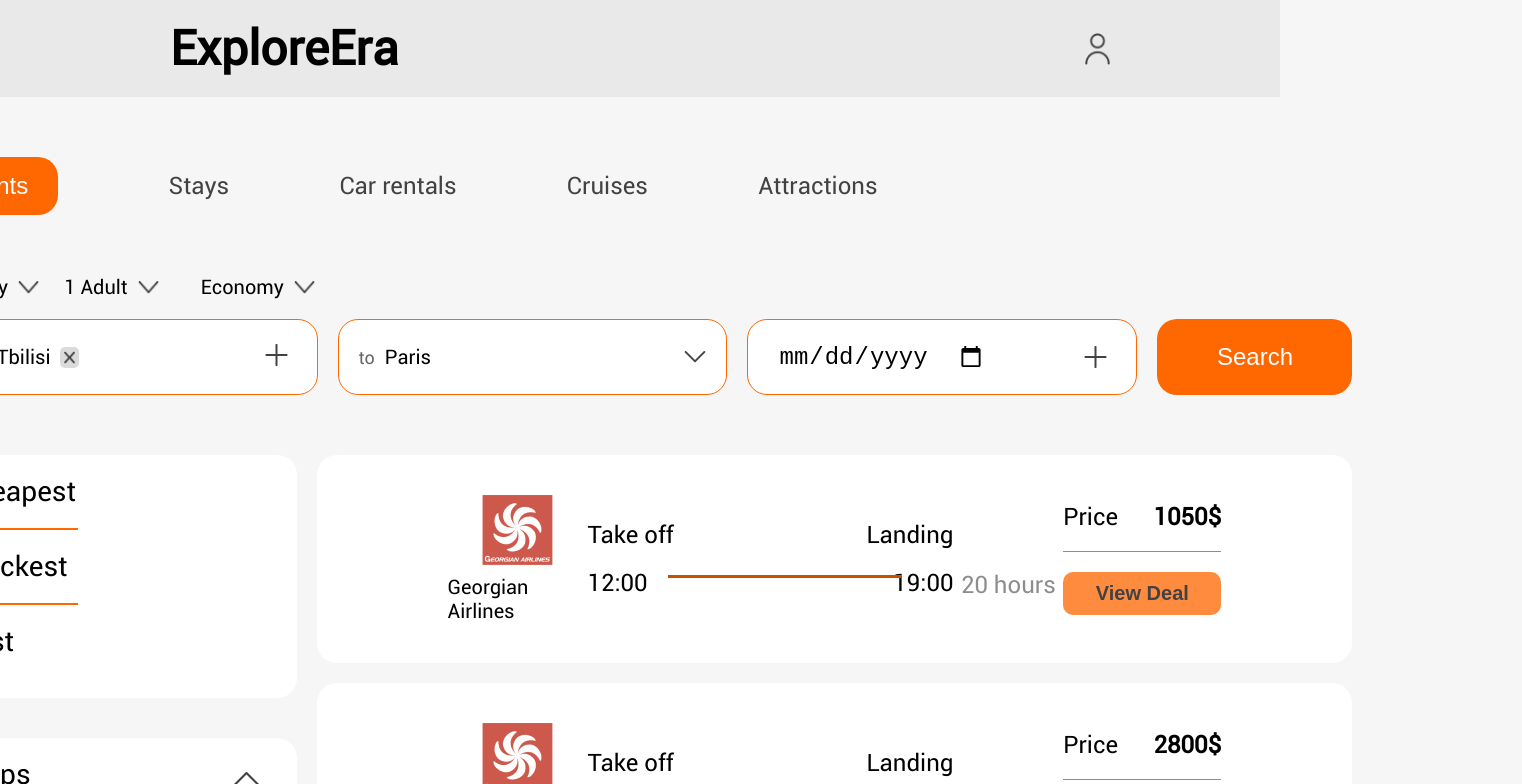
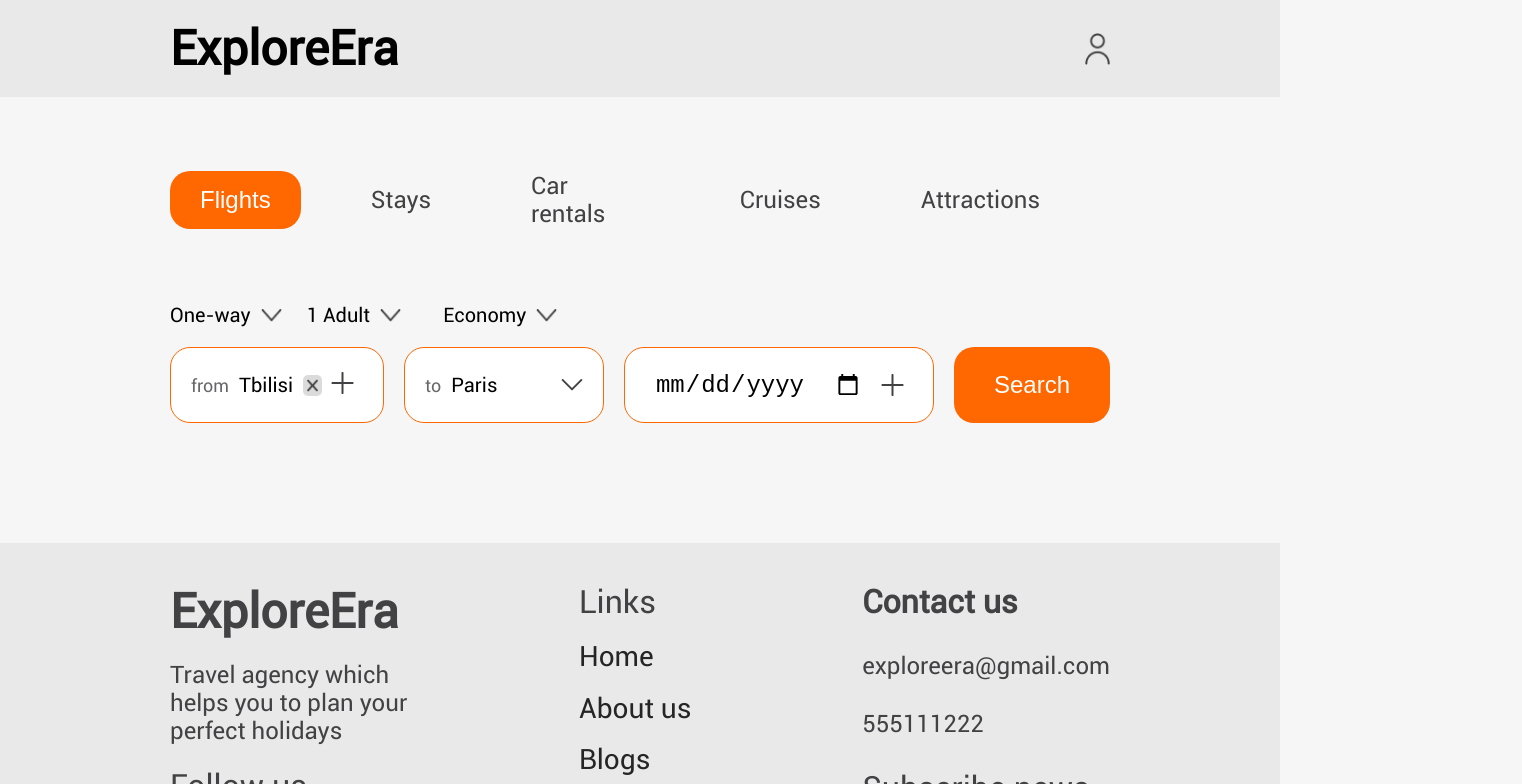
Before and after one commit to Tornike512/Unilab-Figma-Website, a React (Vite) app: page /bookflight in a window 1280 px wide. Shown: the top 784 px of the page, 1522 px wide, since content can reach past the window. Built offline with nearby package versions, Linux system fonts and the light colour scheme.

Commit message:
Add: Load Flights On Search Button Click

```diff
--- a/src/pages/BookFlightPage/BookFlightPage.jsx
+++ b/src/pages/BookFlightPage/BookFlightPage.jsx
@@ -22,6 +22,8 @@ export function BookFlightPage() {
   const [flightPrice, setFlightPrice] = useState();
   const [stopCount, setStopCount] = useState();
   const [loadAllFlights, setLoadAllFlights] = useState(false);
+  const [currentFilter, setCurrentFilter] = useState("flights");
+  const [showCards, setShowCards] = useState(false);
 
   useEffect(() => {
     setLoadAllFlights(true);
@@ -109,8 +111,17 @@ export function BookFlightPage() {
       <div className="book-flight">
         <div className="book-flight-container">
           <ul className="main-filter">
-            <button>Flights</button>
-            <li>Stays</li>
+            {currentFilter === "flights" ? (
+              <button className="current-filter">Flights</button>
+            ) : (
+              <li onClick={() => setCurrentFilter("flights")}>Flights</li>
+            )}
+            {currentFilter === "stays" ? (
+              <button className="current-filter">Stays</button>
+            ) : (
+              <li onClick={() => setCurrentFilter("stays")}>Stays</li>
+            )}
+
             <li>Car rentals</li>
             <li>Cruises</li>
             <li>Attractions</li>
@@ -130,7 +141,10 @@ export function BookFlightPage() {
             <img src={dropDownIcon} alt="Dropdown Icon" />
           </ul>
         </div>
-        <form className="filter-by-location-grid">
+        <form
+          onSubmit={(e) => e.preventDefault()}
+          className="filter-by-location-grid"
+        >
           <ul className="filter-by-start">
             <span className="start-city">
               <li>from</li>
@@ -156,8 +170,16 @@ export function BookFlightPage() {
             </li>
             <img src={plusIcon} alt="Plus Icon" />
           </ul>
-          <button className="search-button">Search</button>
+          <button
+            onClick={() => {
+              setShowCards(true);
+            }}
+            className="search-button"
+          >
+            Search
+          </button>
         </form>
+        {showCards && (
           <div className="flights">
             <aside className="filter-flights">
               <ul className="filter-by-rating">
@@ -316,12 +338,16 @@ export function BookFlightPage() {
                 );
               })}
               {!hideShowMore && (
-              <button onClick={showMoreFlights} className="more-results-button">
+                <button
+                  onClick={showMoreFlights}
+                  className="more-results-button"
+                >
                   Show more results
                 </button>
               )}
             </div>
           </div>
+        )}
       </div>
     </section>
   );
--- a/src/pages/BookFlightPage/BookFlightPage.scss
+++ b/src/pages/BookFlightPage/BookFlightPage.scss
@@ -17,23 +17,25 @@
 
     .book-flight-container {
       .main-filter {
-        max-width: 950px;
+        max-width: 953px;
         display: flex;
-        justify-content: space-between;
         align-items: center;
         margin-bottom: 60px;
 
-        button {
+        .current-filter {
           @include primary-button-mixin;
           padding: 15px 30px;
+          margin-right: 40px;
           font-size: $font-size-24px;
         }
 
-        button:hover {
+        .current-filter:hover {
           background-color: $primary-button-hover-color;
         }
 
         li {
+          padding: 15px 30px;
+          margin-right: 40px;
           font-size: $font-size-24px;
           color: #424244;
           cursor: pointer;
```
Lines whose indentation alone changed are shown as unchanged.
